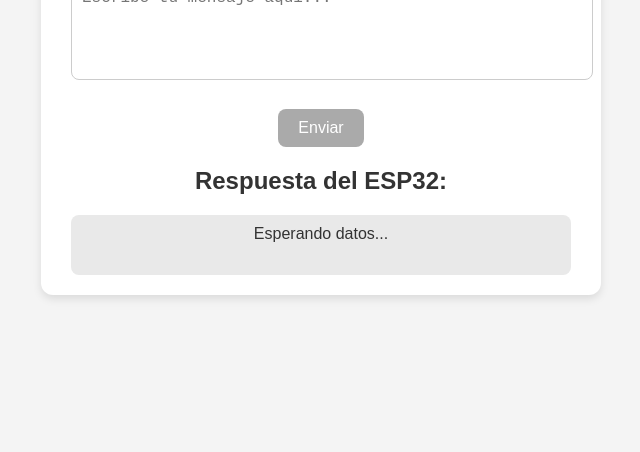
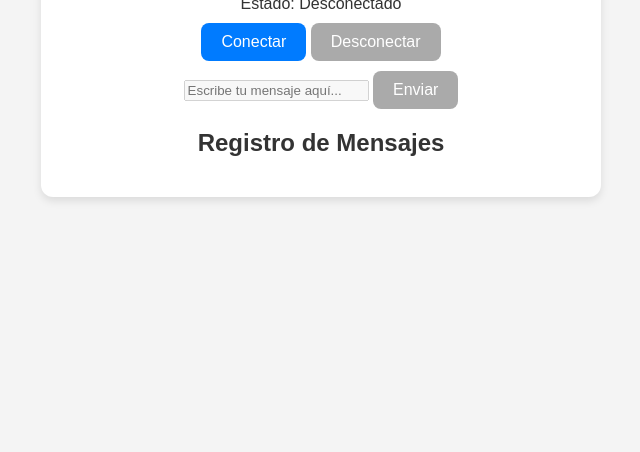
Before and after one commit to WonTech-SM/test_bt, a plain HTML site: page index.html in a window 1280 px wide. Shown: the part 348-800 px from the top of the page, without its empty margins (319-959 px from the left). Drawn offline with Linux system fonts and the light colour scheme.

Commit message:
Update index.html

```diff
--- a/index.html
+++ b/index.html
@@ -1,25 +1,36 @@
 <!DOCTYPE html>
 <html lang="es">
 <head>
-  <meta charset="UTF-8">
-  <meta name="viewport" content="width=device-width, initial-scale=1">
-  <title>Conexión BLE con ESP32</title>
-  <link rel="stylesheet" href="styles.css">
+    <meta charset="UTF-8">
+    <meta name="viewport" content="width=device-width, initial-scale=1.0">
+    <title>ESP32 BLE Control</title>
+    <link rel="stylesheet" href="styles.css">
 </head>
 <body>
-  <div class="container">
-    <h1>BLE ESP32</h1>
-    <button id="connectBtn">Conectar al ESP32</button>
+    <div class="container">
+        <h1>ESP32 BLE Control</h1>
 
-    <div id="connectionStatus">Estado: Desconectado</div>
+        <div class="status-container">
+            <div id="connection-status" class="status disconnected">
+                Estado: Desconectado
+            </div>
+        </div>
 
-    <textarea id="inputText" placeholder="Escribe tu mensaje aquí..."></textarea>
-    <button id="sendBtn" disabled>Enviar</button>
+        <div class="controls">
+            <button id="connect-btn" class="btn">Conectar</button>
+            <button id="disconnect-btn" class="btn" disabled>Desconectar</button>
+        </div>
 
-    <h2>Respuesta del ESP32:</h2>
-    <div id="receivedData">Esperando datos...</div>
-  </div>
+        <div class="message-container">
+            <input type="text" id="message-input" placeholder="Escribe tu mensaje aquí..." disabled>
+            <button id="send-btn" class="btn" disabled>Enviar</button>
+        </div>
 
-  <script src="script.js"></script>
+        <div class="log-container">
+            <h2>Registro de Mensajes</h2>
+            <div id="message-log"></div>
+        </div>
+    </div>
+    <script src="script.js"></script>
 </body>
 </html>
```
